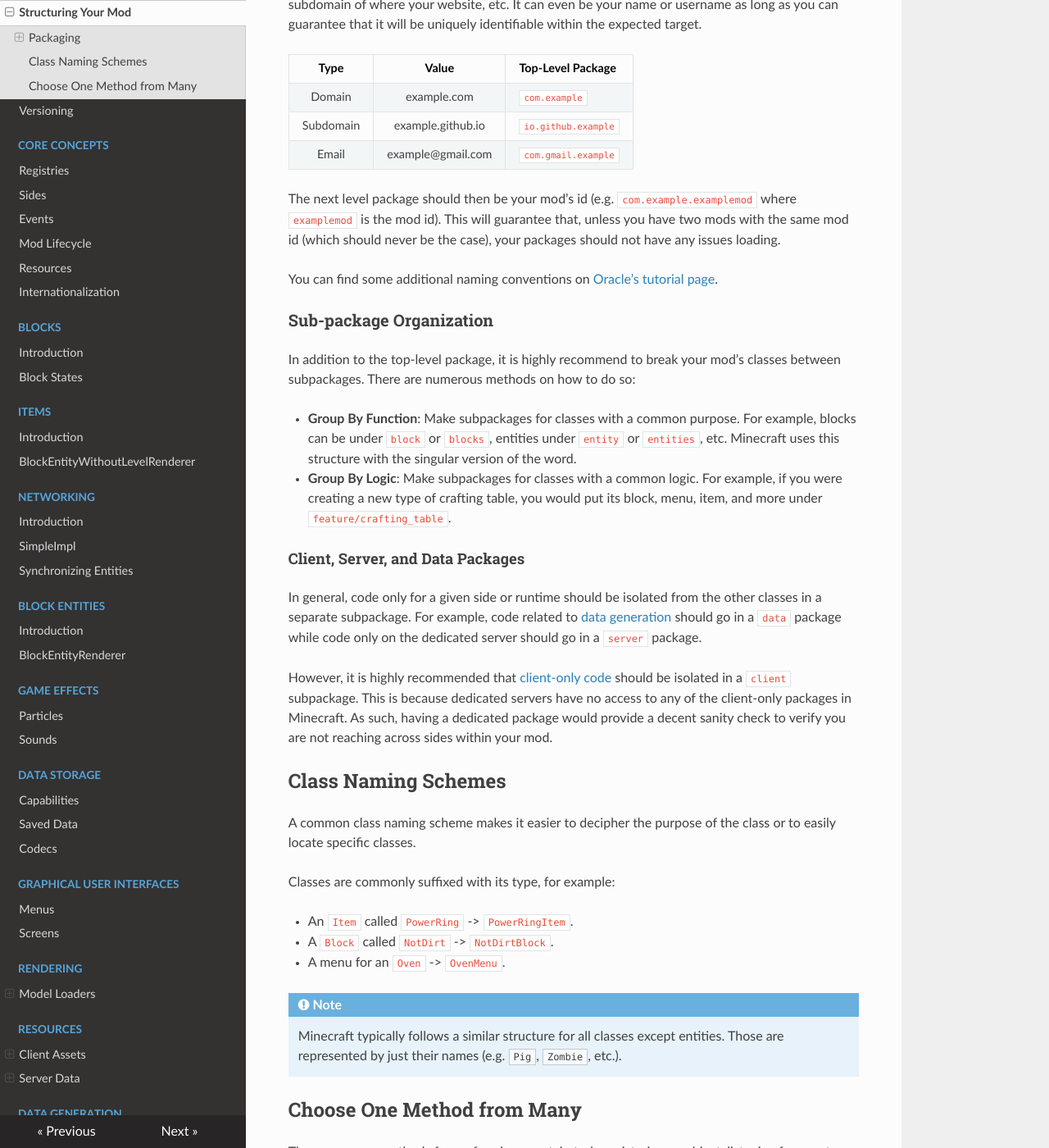
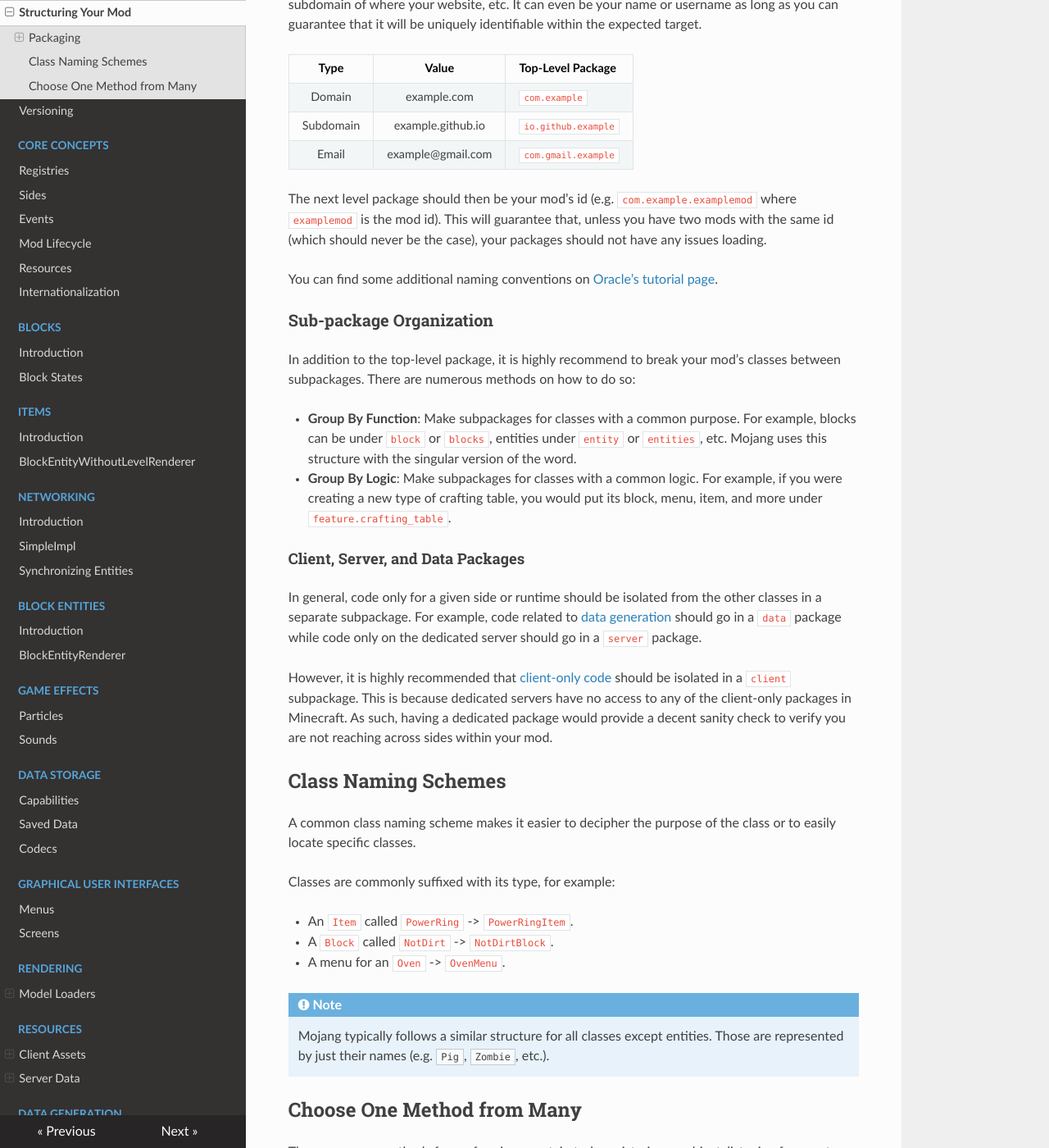
Before and after one commit to MinecraftForge/Documentation, an MkDocs documentation site: the page built from docs/gettingstarted/structuring.md, in a window 1280 px wide and 1400 px high, scrolled down 949 px. Shown: the whole window at 82% size. Built offline with MkDocs 1.6.1, drawn with Linux system fonts in a browser that asks for light colours; nearby versions of some CDN libraries; some of the changed text lies outside the part shown.

```diff
--- a/docs/gettingstarted/structuring.md
+++ b/docs/gettingstarted/structuring.md
@@ -40,7 +40,7 @@ Domain    | example.com       | `com.example`
 Subdomain | example.github.io | `io.github.example`
 Email     | example@gmail.com | `com.gmail.example`
 
-The next level package should then be your mod's id (e.g. `com.example.examplemod` where `examplemod` is the mod id). This will guarantee that, unless you have two mods with the same mod id (which should never be the case), your packages should not have any issues loading.
+The next level package should then be your mod's id (e.g. `com.example.examplemod` where `examplemod` is the mod id). This will guarantee that, unless you have two mods with the same id (which should never be the case), your packages should not have any issues loading.
 
 You can find some additional naming conventions on [Oracle's tutorial page][naming].
 
@@ -48,8 +48,8 @@ You can find some additional naming conventions on [Oracle's tutorial page][nami
 
 In addition to the top-level package, it is highly recommend to break your mod's classes between subpackages. There are numerous methods on how to do so:
 
-* **Group By Function**: Make subpackages for classes with a common purpose. For example, blocks can be under `block` or `blocks`, entities under `entity` or `entities`, etc. Minecraft uses this structure with the singular version of the word.
-* **Group By Logic**: Make subpackages for classes with a common logic. For example, if you were creating a new type of crafting table, you would put its block, menu, item, and more under `feature/crafting_table`.
+* **Group By Function**: Make subpackages for classes with a common purpose. For example, blocks can be under `block` or `blocks`, entities under `entity` or `entities`, etc. Mojang uses this structure with the singular version of the word.
+* **Group By Logic**: Make subpackages for classes with a common logic. For example, if you were creating a new type of crafting table, you would put its block, menu, item, and more under `feature.crafting_table`.
 
 #### Client, Server, and Data Packages
 
@@ -69,7 +69,7 @@ Classes are commonly suffixed with its type, for example:
 * A menu for an `Oven` -> `OvenMenu`.
 
 !!! note
-    Minecraft typically follows a similar structure for all classes except entities. Those are represented by just their names (e.g. `Pig`, `Zombie`, etc.).
+    Mojang typically follows a similar structure for all classes except entities. Those are represented by just their names (e.g. `Pig`, `Zombie`, etc.).
 
 Choose One Method from Many
 ---------------------------
```
Also changed, not shown: other parts of docs/gettingstarted/structuring.md (+1 -1 lines), docs/gettingstarted/index.md (+1 -1 lines), docs/gettingstarted/modfiles.md (+3 -3 lines).
